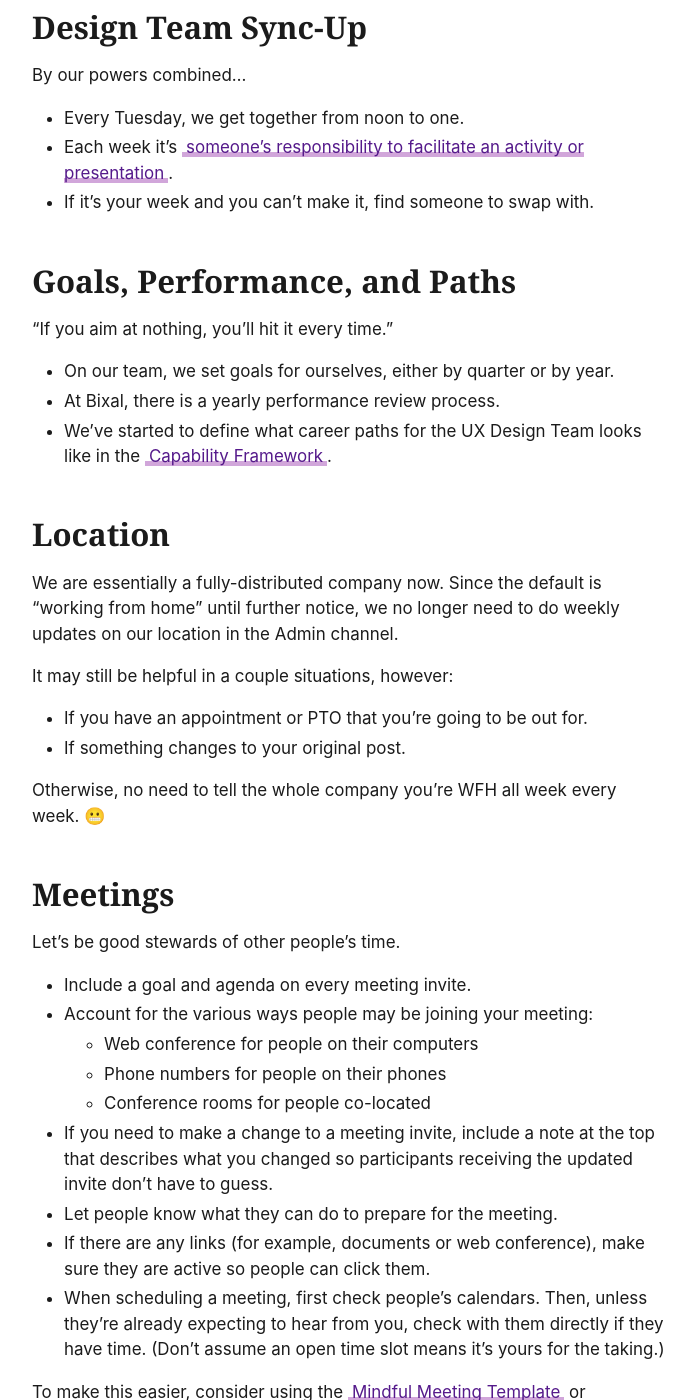
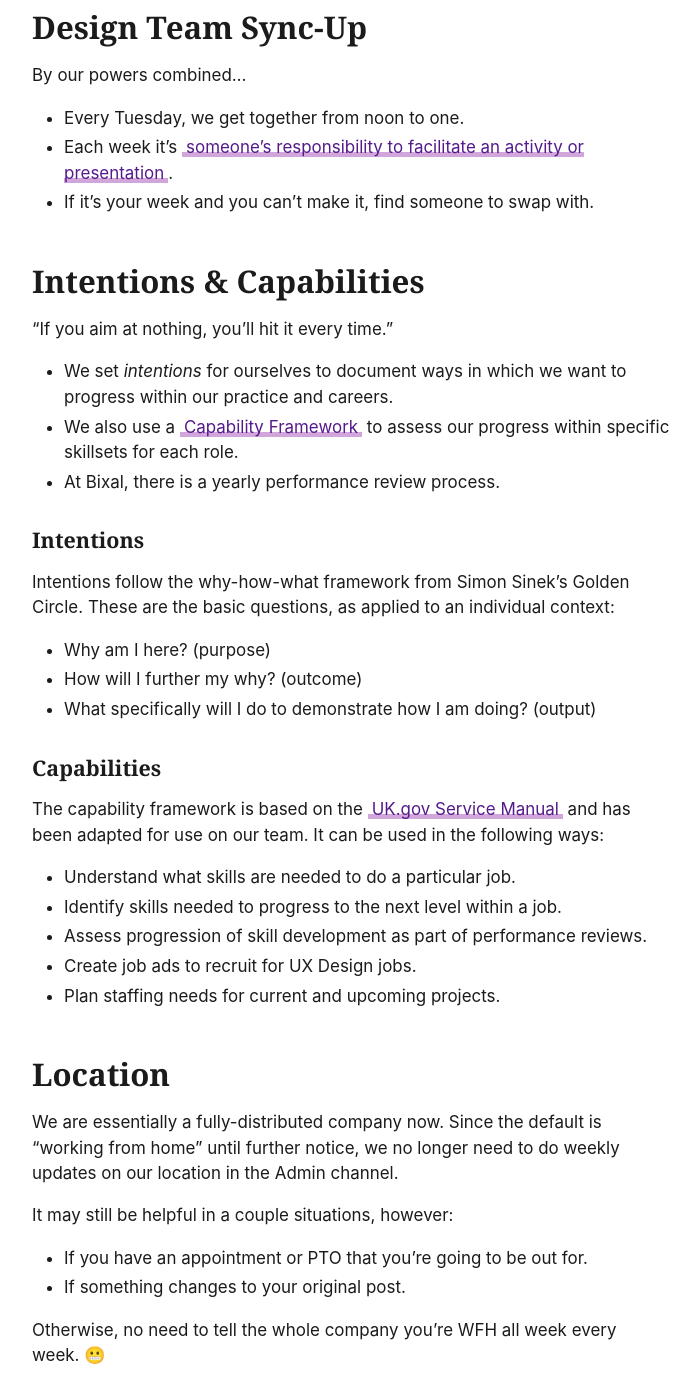
Before and after one commit to Bixal/bixal-uxd-team-handbook, a Jekyll site: the page built from humans.md, in a window 1280 px wide and 1400 px high, scrolled down 2560 px. Shown: the whole window, without its empty margins (288-987 px from the left). Built offline with Jekyll 4.4.1, drawn with Linux system fonts in a browser that asks for light colours; some web fonts are replaced; our own code applies the rules of GitHub Pages for plain Markdown files.

Commit message:
add updated info on intentions and capabilities

```diff
--- a/humans.md
+++ b/humans.md
@@ -62,13 +62,29 @@ By our powers combined…
 - Each week it's [someone's responsibility to facilitate an activity or presentation](https://teams.microsoft.com/l/entity/com.microsoft.teamspace.tab.wiki/tab::3c9e4090-dfc4-4f29-b62e-8248637176d8?context=%7B%22subEntityId%22%3A%22%7B%5C%22pageId%5C%22%3A10%2C%5C%22origin%5C%22%3A2%7D%22%2C%22channelId%22%3A%2219%3Ae9789c9680aa4e948de9f5a97ecb878c%40thread.skype%22%7D&tenantId=31448150-d5ea-4e0e-bf63-51be057306d3).
 - If it's your week and you can't make it, find someone to swap with.
 
-## Goals, Performance, and Paths
+## Intentions & Capabilities
 
 “If you aim at nothing, you’ll hit it every time.”
 
-- On our team, we set goals for ourselves, either by quarter or by year.
+- We set *intentions* for ourselves to document ways in which we want to progress within our practice and careers.
+- We also use a [Capability Framework](capabilities/) to assess our progress within specific skillsets for each role.
 - At Bixal, there is a yearly performance review process.
-- We've started to define what career paths for the UX Design Team looks like in the [Capability Framework](capabilities/).
+
+### Intentions
+Intentions follow the why-how-what framework from Simon Sinek's Golden Circle. These are the basic questions, as applied to an individual context:
+
+- Why am I here? (purpose)
+- How will I further my why? (outcome)
+- What specifically will I do to demonstrate how I am doing? (output)
+
+### Capabilities
+The capability framework is based on the [UK.gov Service Manual](https://www.gov.uk/service-manual) and has been adapted for use on our team. It can be used in the following ways:
+
+- Understand what skills are needed to do a particular job.
+- Identify skills needed to progress to the next level within a job.
+- Assess progression of skill development as part of performance reviews.
+- Create job ads to recruit for UX Design jobs.
+- Plan staffing needs for current and upcoming projects.
 
 ## Location
 
```
